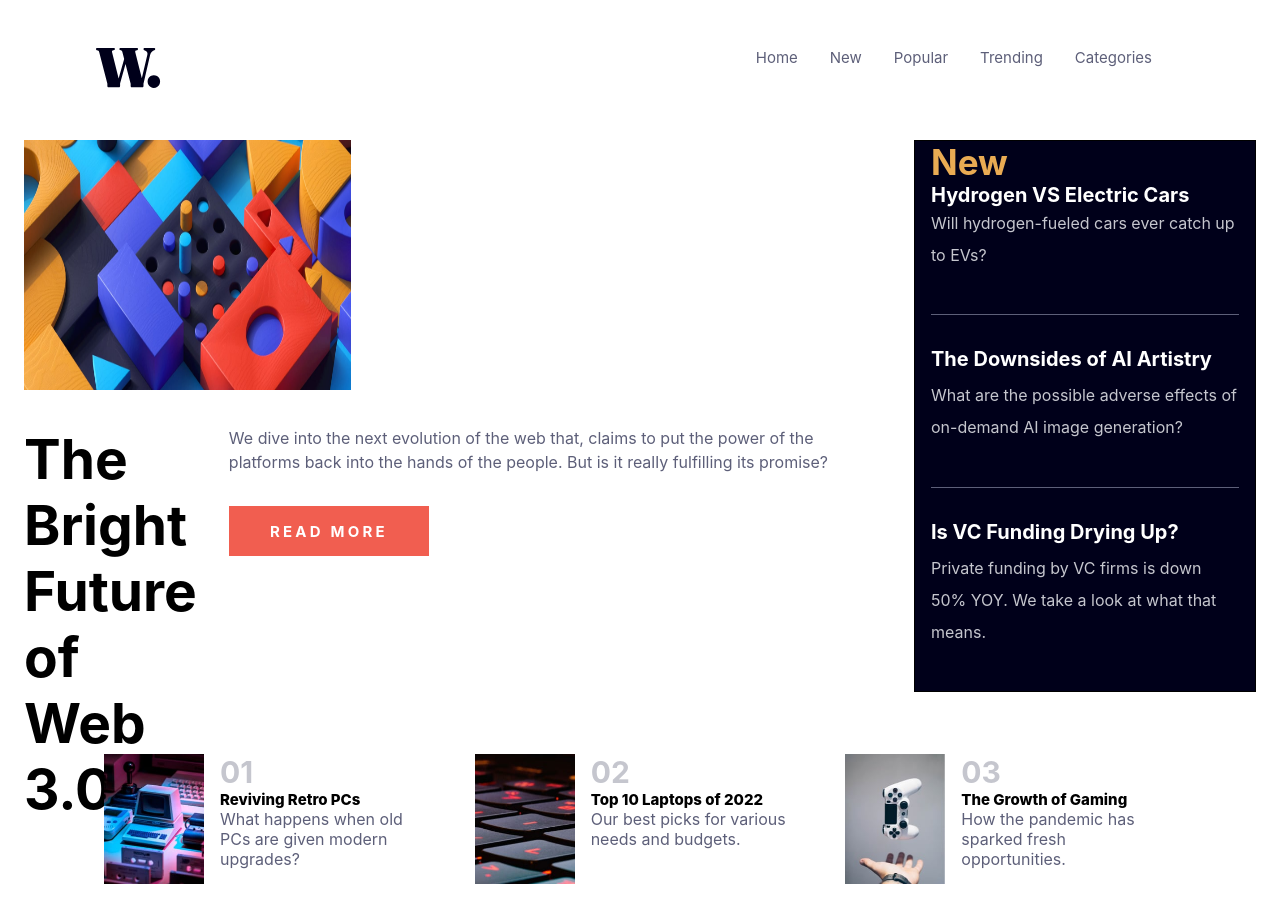
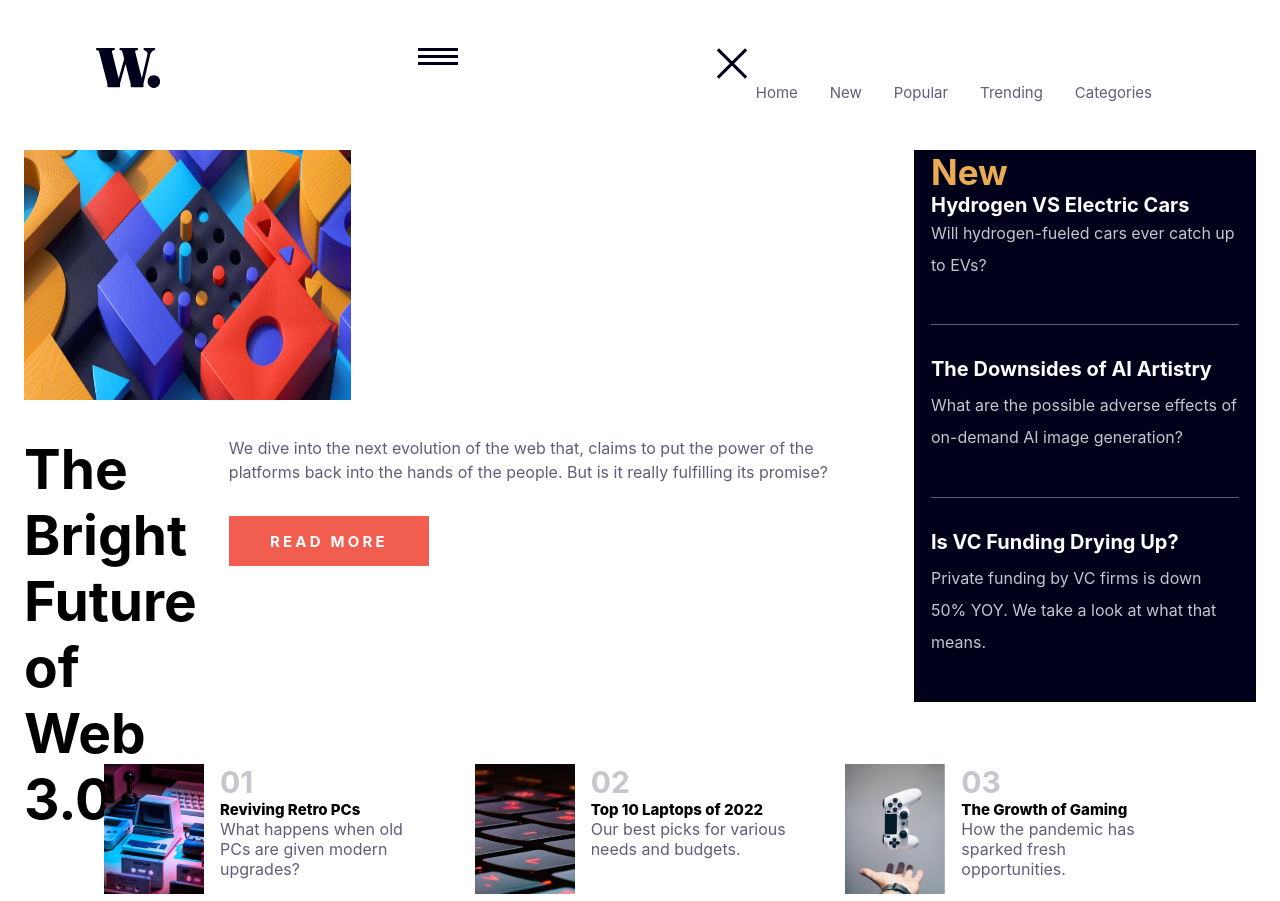
Before and after one commit to CocoShesh/news-homepage-main, a plain HTML site: page index.html in a window 1280 px wide. Shown: the top 901 px of the page. Drawn offline with Linux system fonts and the light colour scheme.

Commit message:
Update index.html

```diff
--- a/index.html
+++ b/index.html
@@ -31,6 +31,21 @@
       <nav>
         <div><img src="assets/images/logo.svg" alt="logo" /></div>
         <div>
+          <img
+            src="assets/images/icon-menu.svg"
+            alt=""
+            id="burger"
+            onclick="handleMenu()"
+          />
+        </div>
+        <div id="bg">
+          <div id="content">
+            <img
+              src="assets/images/icon-menu-close.svg"
+              alt=""
+              id="close"
+              onclick="handleClose()"
+            />
             <ul>
               <li>Home</li>
               <li>New</li>
@@ -38,6 +53,7 @@
               <li>Trending</li>
               <li>Categories</li>
             </ul>
+          </div>
         </div>
       </nav>
     </header>
@@ -146,5 +162,6 @@
         >. Coded by <a href="#">Your Name Here</a>.
       </div>
     </footer>
+    <script src="index.js"></script>
   </body>
 </html>
```
Lines whose indentation alone changed are shown as unchanged.
